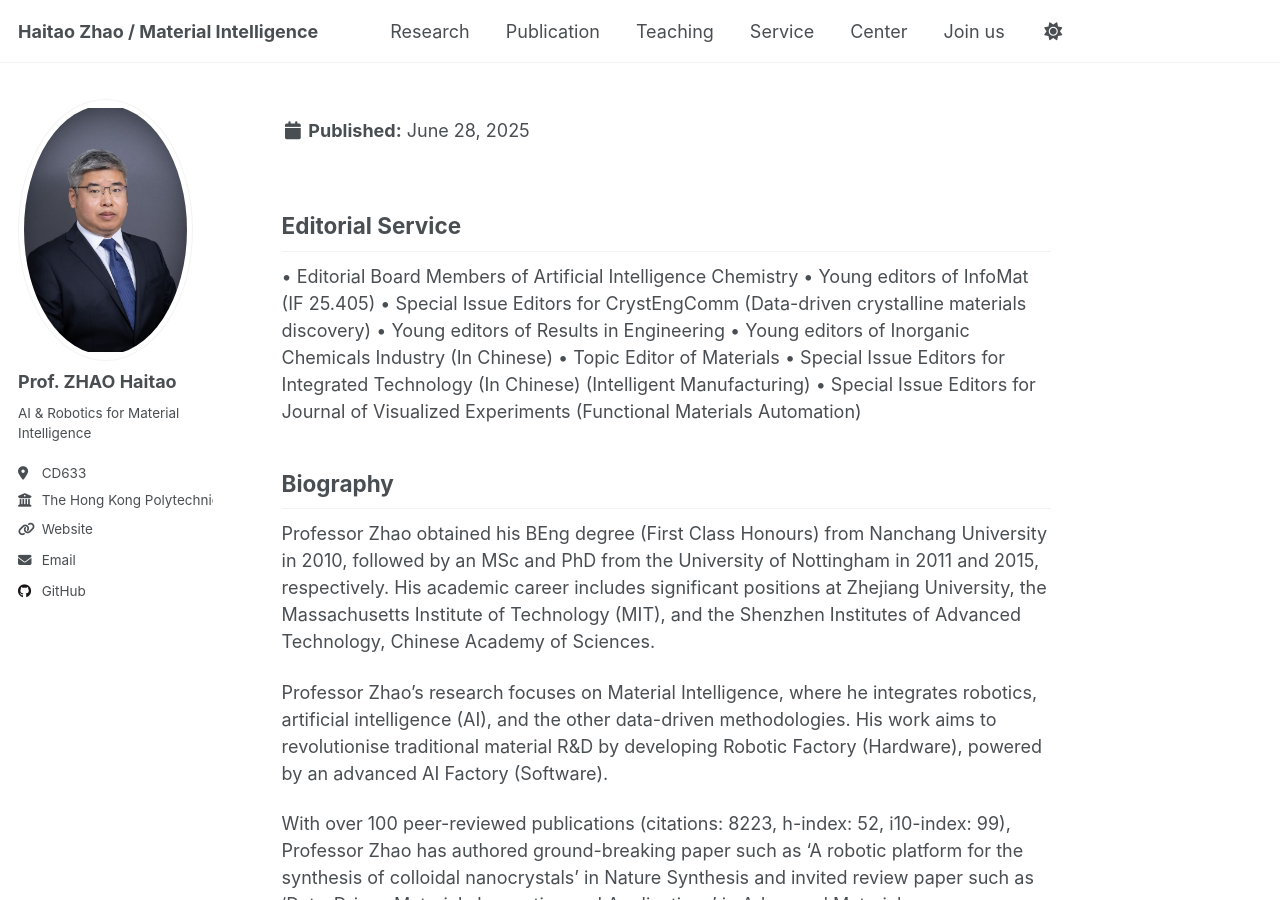
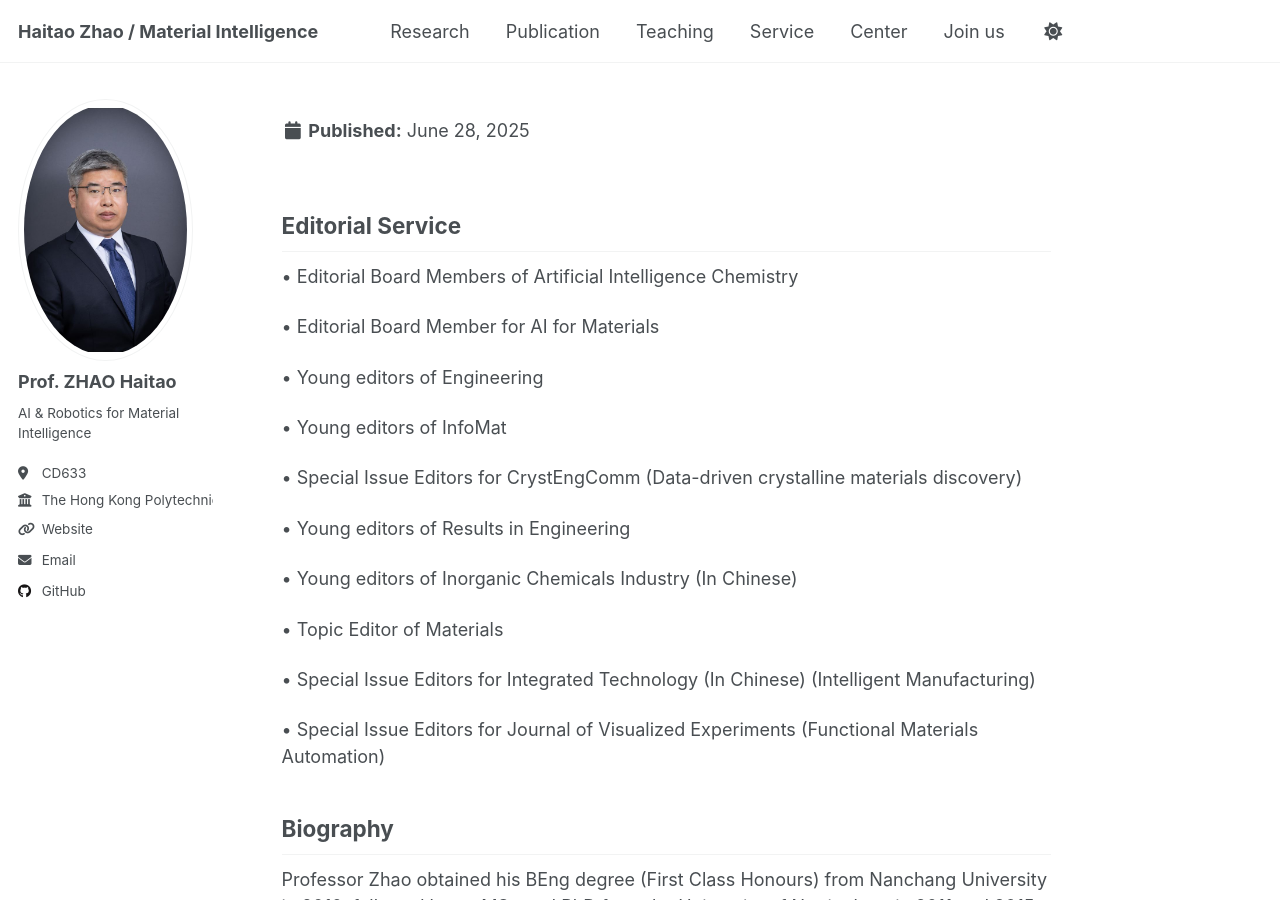
Before and after one commit to HaitaoZhao-PolyU/HaitaoZhao-PolyU.github.io, a Jekyll site: the page built from _service1/service.md, in a window 1280 px wide and 900 px high. Built offline with Jekyll 4.4.1, drawn with Linux system fonts in a browser that asks for light colours.

Commit message:
Update service.md

```diff
--- a/_service1/service.md
+++ b/_service1/service.md
@@ -6,12 +6,23 @@ collection: service1
 ## Editorial Service
 
 •	Editorial Board Members of Artificial Intelligence Chemistry
-•	Young editors of InfoMat (IF 25.405)
+
+•	Editorial Board Member for AI for Materials
+
+•	Young editors of Engineering
+
+•	Young editors of InfoMat
+
 •	Special Issue Editors for CrystEngComm (Data-driven crystalline materials discovery)
+
 •	Young editors of Results in Engineering
+
 •	Young editors of Inorganic Chemicals Industry (In Chinese)
+
 •	Topic Editor of Materials
+
 •	Special Issue Editors for Integrated Technology (In Chinese) (Intelligent Manufacturing)
+
 •	Special Issue Editors for Journal of Visualized Experiments (Functional Materials Automation)
 
 
```
